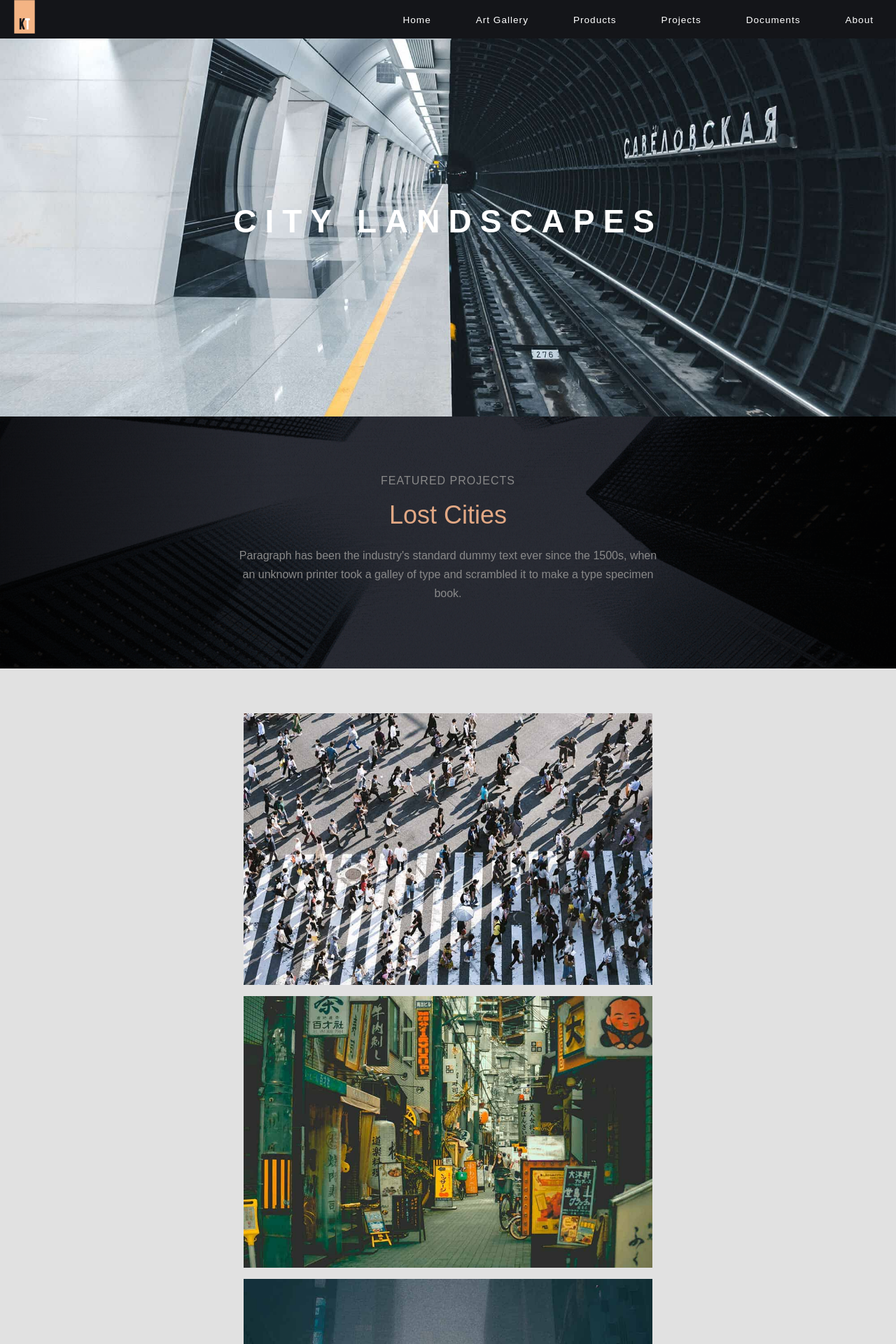
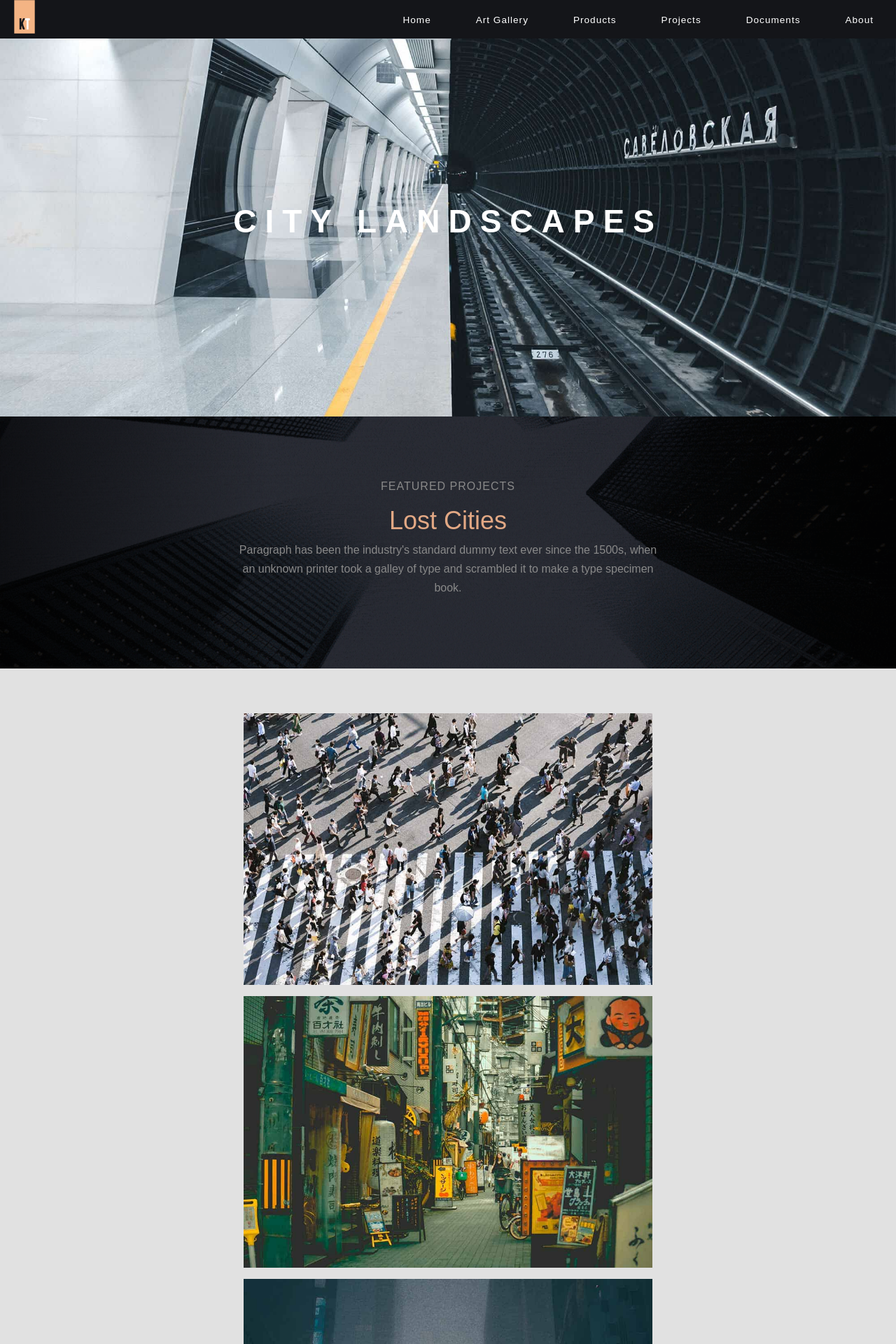
Before and after one commit to Starfire-Industries/starfire-industries.github.io, a Jekyll site: the page project-page.html, which Jekyll copies as it is, in a window 1280 px wide. Shown: the top 1920 px of the page at 70% size. Built offline with Jekyll 4.4.1, drawn with Linux system fonts in a browser that asks for light colours; nearby versions of some CDN libraries; library files that are not in the unit come from our copies.

Commit message:
Break Check

```diff
--- a/css/main.css
+++ b/css/main.css
@@ -30,7 +30,6 @@
 }
 
 h2 {
-  margin-bottom: 1.5rem;
   margin-left: 0;
   color: #fff;
   font-weight: 500;
@@ -46,7 +45,6 @@
 
 h2.helloText {
   margin-bottom: 0;
-  max-width: 0;
   color: #fff;
   text-transform: capitalize;
   font-size: 28px;
```
Also changed, not shown: images/StarfireLogo.png (added), 2 other files.
